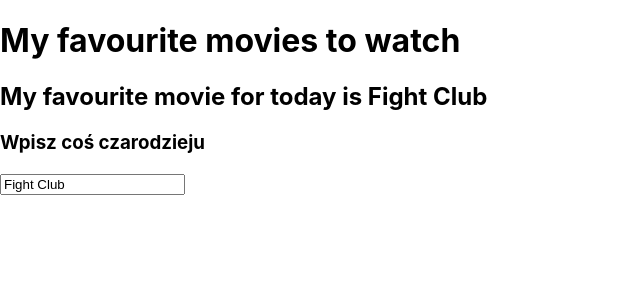
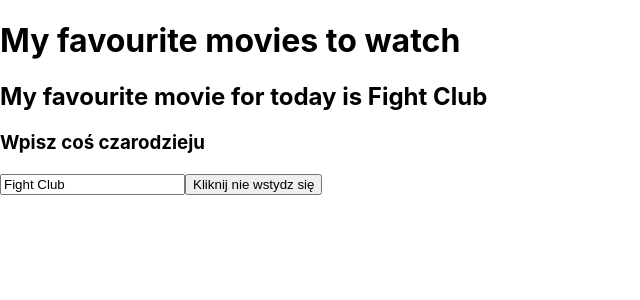
Before and after one commit to mate-mali/react-lab, a React (Create React App) app: page / in a window 1280 px wide. Shown: the top 300 px of the page, without its empty margins (0-640 px from the left). Built offline with nearby package versions, Linux system fonts and the light colour scheme.

Commit message:
cwiczenie Interakcje

```diff
--- a/src/App.js
+++ b/src/App.js
@@ -13,6 +13,9 @@
             setH3("Tytul jest daijobu");
         }
     }
+    function handleClick() {
+        alert(title);
+    }
 
 
     return (
@@ -22,6 +25,7 @@
 
             <h3>{h3}</h3>
             <input type="text" onChange={handleChange} value={title}/>
+            <input type="button" onClick={handleClick} value={"Kliknij nie wstydz się"}/>
         </div>
     );
 }
```
